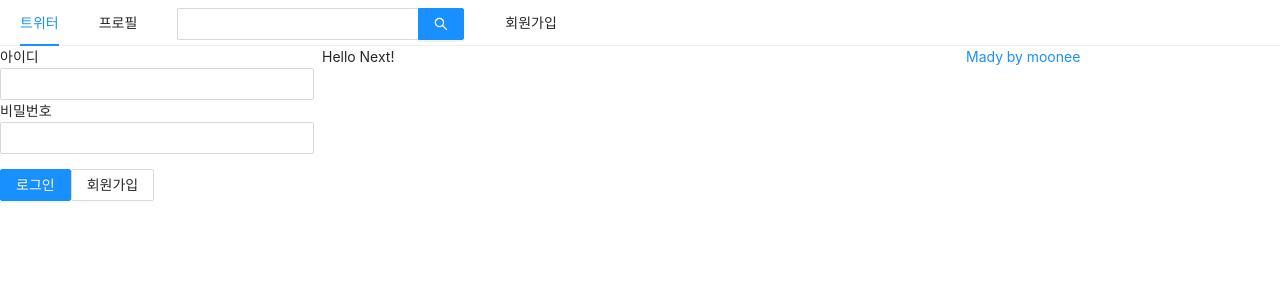
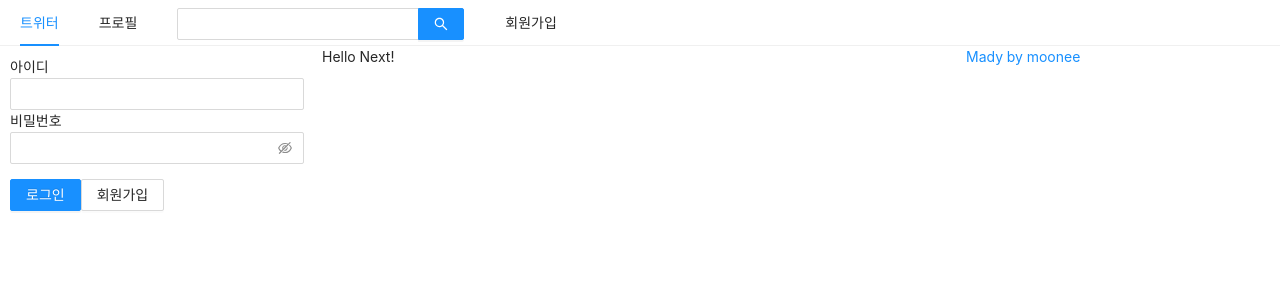
Before and after one commit to moonheekim0118/twitter-clone, a Next.js app in the folder front/: page / in a window 1280 px wide. Shown: the top 300 px of the page. Built offline with nearby package versions, Linux system fonts and the light colour scheme.

Commit message:
fix : 로그인폼 스타일링 수정

```diff
--- a/front/components/LoginForm.js
+++ b/front/components/LoginForm.js
@@ -2,6 +2,10 @@ import React, {useState, useCallback} from 'react';
 import Link from 'next/link';
 import { Form, Input , Button } from 'antd';
 import styled from 'styled-components';
+
+const FormWrapper = styled(Form)`
+    padding:10px;
+`;
 
 const ButtonWrapper = styled.div`
     margin-top:15px;
@@ -25,7 +29,7 @@ const LoginForm =({setIsLoggedIn})=>{
     },[id,password])
 
     return(
-        <Form onFinish={onSubmitForm}>
+        <FormWrapper onFinish={onSubmitForm}>
             <div>
                 <label htmlFor="user-id">아이디</label>
                 <br />
@@ -38,7 +42,7 @@ const LoginForm =({setIsLoggedIn})=>{
             <div>
                 <label htmlFor="user-password">비밀번호</label>
                 <br />
-                <Input
+                <Input.Password
                  name="user-password"
                  value={password}
                  onChange={onChangePassWord}
@@ -48,7 +52,7 @@ const LoginForm =({setIsLoggedIn})=>{
                 <Button type="primary" htmlType="submit" loading={false}>로그인</Button>
                 <Link href="/signUp"><a><Button>회원가입</Button></a></Link>
             </ButtonWrapper>
-        </Form>
+        </FormWrapper>
     );
 };
 
```
